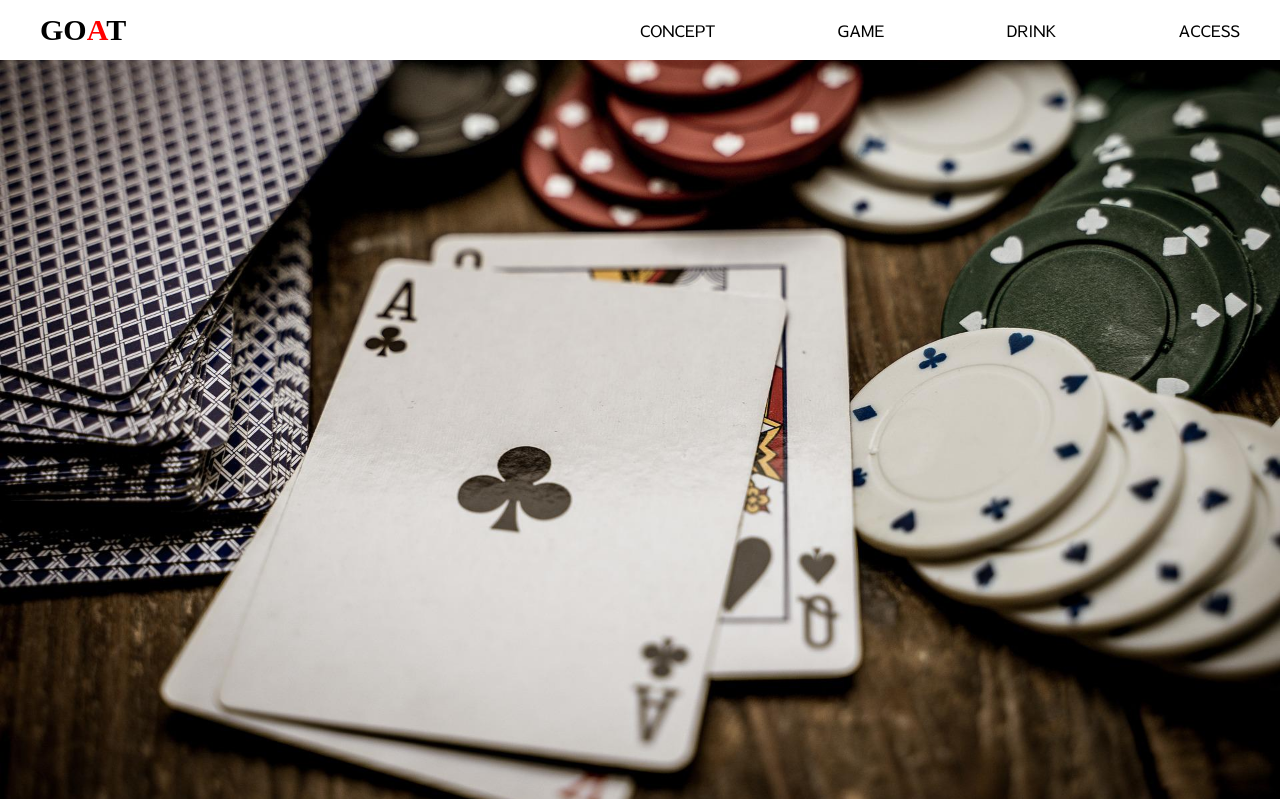
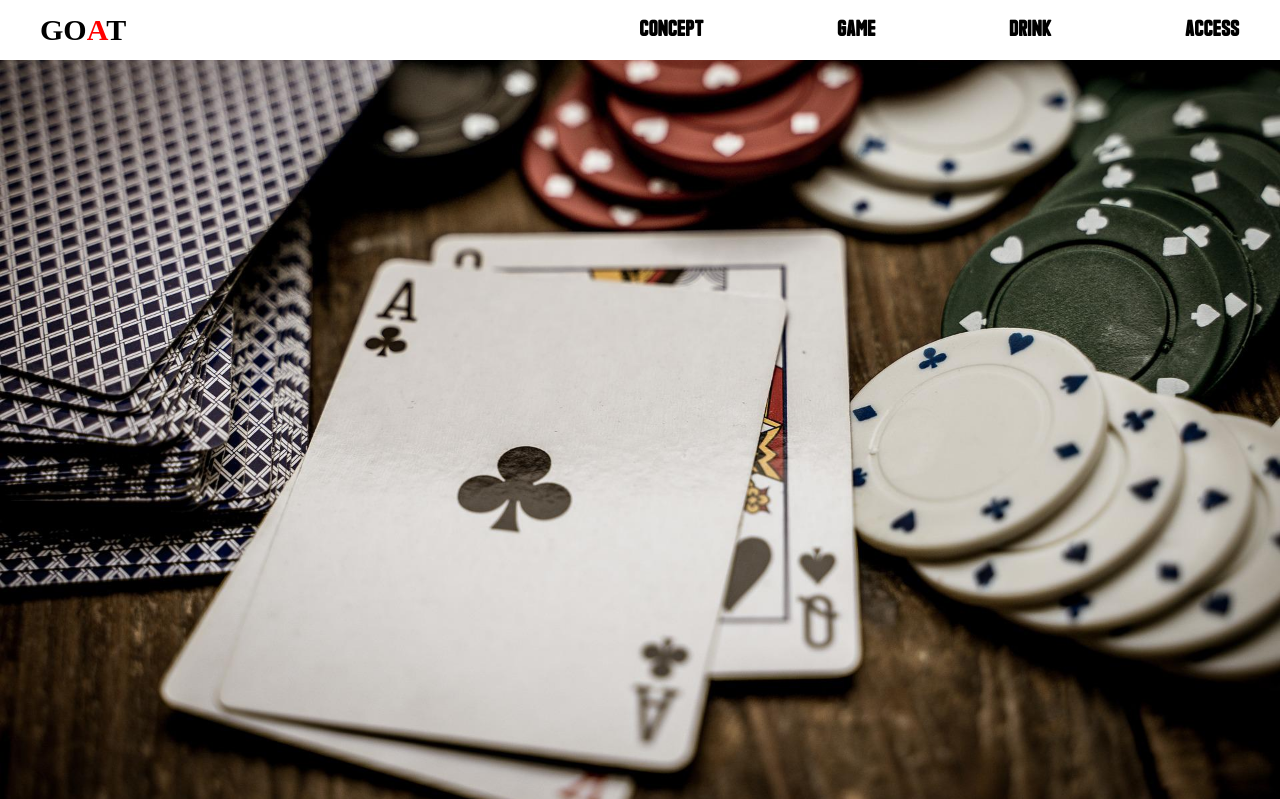
Before and after one commit to hara-94/goat, a PHP site: page / in a window 1280 px wide. Shown: the top 799 px of the page. Run offline with PHP 8.4, Linux system fonts and the light colour scheme; style sheets or scripts are compiled from the project's sources; some web fonts are replaced.

Commit message:
add: item, font

```diff
--- a/asset/css/style.css
+++ b/asset/css/style.css
@@ -79,6 +79,11 @@
   width: 50%;
   display: flex;
   justify-content: space-between;
+}
+.header__item {
+  font-family: "Qonquer";
+  font-weight: bold;
+  font-size: 22px;
 }
 
 .main-image__image {
--- a/asset/css/style.scss
+++ b/asset/css/style.scss
@@ -87,6 +87,12 @@
     width: 50%;
     display: flex;
     justify-content: space-between;
+  }
+
+  &__item {
+    font-family: 'Qonquer';
+    font-weight: bold;
+    font-size: 22px;
   }
 }
 
--- a/index.html
+++ b/index.html
@@ -20,16 +20,16 @@
           GO<span class="header__title--red header__title">A</span>T
         </div>
         <ul class="header__list">
-          <li class="header__item text">
+          <li class="header__item">
             <a href="">CONCEPT</a>
           </li>
-          <li class="header__item text">
+          <li class="header__item">
             <a href="">GAME</a>
           </li>
-          <li class="header__item text">
+          <li class="header__item">
             <a href="">DRINK</a>
           </li>
-          <li class="header__item text">
+          <li class="header__item">
             <a href="">ACCESS</a>
           </li>
         </ul>
```
Also changed, not shown: 1 other file.
